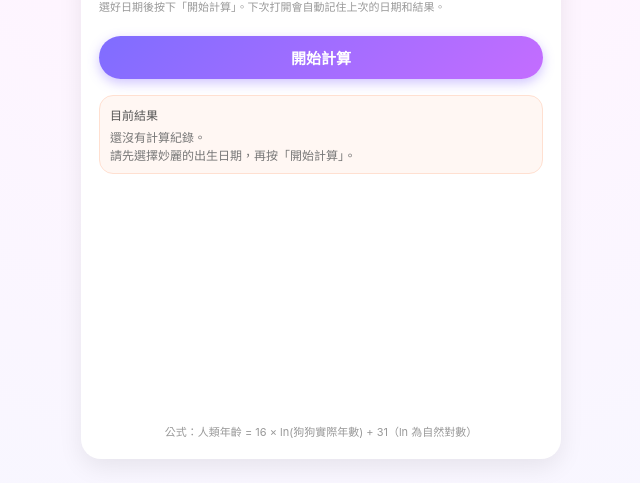
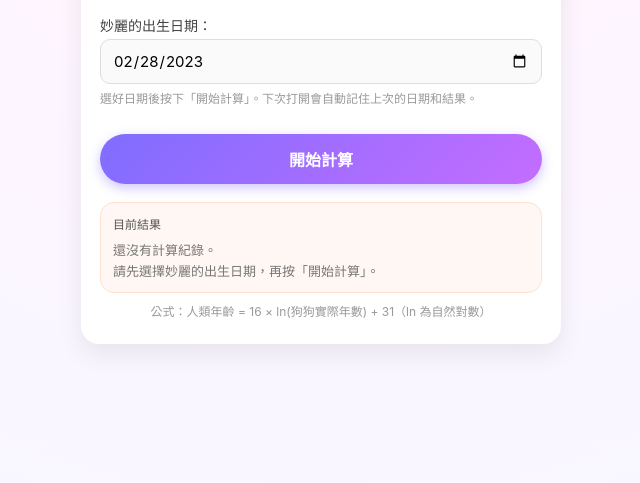
Before and after one commit to yun355626/day12, a plain HTML site: page index.html in a window 1280 px wide. Shown: the part 317-800 px from the top of the page, without its empty margins (319-959 px from the left). Drawn offline with Linux system fonts and the light colour scheme.

Commit message:
修改畫面

```diff
--- a/index.html
+++ b/index.html
@@ -5,44 +5,46 @@
   <title>妙麗歲數計算機</title>
 
   <style>
+    /* 全域設定：字型與盒模型 */
     * {
       box-sizing: border-box;
       font-family: -apple-system, BlinkMacSystemFont, "Segoe UI", sans-serif;
     }
 
-    /* 讓整個頁面高度固定 = 視窗高度 */
-    html, body {
+    /* 手機優先：背景 + 置中卡片 */
+    body {
       margin: 0;
-      padding: 0;
-      height: 100%;
+      min-height: 100vh;
+      display: flex;
+      justify-content: center;
+      align-items: flex-start;
+      padding:
+        calc(8px + env(safe-area-inset-top, 0px))
+        calc(12px + env(safe-area-inset-right, 0px))
+        calc(16px + env(safe-area-inset-bottom, 0px))
+        calc(12px + env(safe-area-inset-left, 0px));
+      background: radial-gradient(circle at top, #ffe9f5 0, #fef5ff 40%, #f6f7ff 100%);
     }
 
-    body {
-      min-height: 100vh;
-      background: radial-gradient(circle at top, #ffe9f5 0, #fef5ff 40%, #f6f7ff 100%);
-      display: flex;
-      justify-content: center;
-      /* 🎯 不要任何滾輪 */
-      overflow: hidden;
+    /* 主卡片容器：手機幾乎滿版，桌機置中 */
+    .app-container {
+      width: 100%;
+      max-width: 440px;
+      margin: 12px auto 24px;
+      background: #ffffff;
+      border-radius: 18px;
+      padding: 20px 18px 22px;
+      box-shadow: 0 10px 26px rgba(0, 0, 0, 0.08);
+      border: 1px solid rgba(255, 255, 255, 0.9);
     }
 
-    /* 手機版：內容滿版鋪滿整個螢幕 */
-    .app-container {
-      width: 100%;
-      max-width: 480px;
-      min-height: 100vh;
-      background: #ffffff;
-      padding: 24px 18px 20px;
-      display: flex;
-      flex-direction: column;
-    }
-
+    /* 狗狗圓形頭像 */
     .dog-photo {
-      width: 120px;
-      height: 120px;
+      width: 104px;
+      height: 104px;
       border-radius: 50%;
       overflow: hidden;
-      margin: 0 auto 12px;
+      margin: 0 auto 10px;
       border: 4px solid #fff;
       box-shadow: 0 4px 10px rgba(0, 0, 0, 0.12);
     }
@@ -53,8 +55,9 @@
       object-fit: cover;
     }
 
+    /* 標題與說明文字（置中） */
     .app-title {
-      font-size: 21px;
+      font-size: 20px;
       font-weight: 700;
       text-align: center;
       color: #333;
@@ -62,29 +65,31 @@
     }
 
     .subtitle {
-      font-size: 12px;
+      font-size: 13px;
       text-align: center;
       color: #777;
       margin-bottom: 18px;
+      line-height: 1.5;
     }
 
+    /* 輸入區塊 */
     .input-group {
-      margin-bottom: 10px;
+      margin-bottom: 12px;
     }
 
     label {
       display: block;
-      font-size: 13px;
+      font-size: 14px;
       color: #444;
       margin-bottom: 4px;
     }
 
     input[type="date"] {
       width: 100%;
-      padding: 9px 10px;
+      padding: 11px 12px;
       border-radius: 10px;
       border: 1px solid #ddd;
-      font-size: 14px;
+      font-size: 15px;
       background: #fafafa;
       outline: none;
       transition: border-color 0.15s ease, box-shadow 0.15s ease, background 0.15s ease;
@@ -97,18 +102,20 @@
     }
 
     .hint-text {
-      margin-top: 4px;
-      font-size: 11px;
+      margin-top: 6px;
+      font-size: 12px;
       color: #999;
+      line-height: 1.5;
     }
 
+    /* 計算按鈕：寬度 100%，像手機 App 按鈕 */
     .btn {
       width: 100%;
-      margin-top: 12px;
-      padding: 11px 16px;
+      margin-top: 14px;
+      padding: 13px 18px;
       border-radius: 999px;
       border: none;
-      font-size: 15px;
+      font-size: 16px;
       font-weight: 700;
       cursor: pointer;
       color: #fff;
@@ -127,9 +134,10 @@
       box-shadow: 0 3px 8px rgba(120, 88, 255, 0.25);
     }
 
+    /* 結果外框 */
     .result-wrapper {
-      margin-top: 16px;
-      padding: 10px 10px 8px;
+      margin-top: 18px;
+      padding: 12px 12px 10px;
       border-radius: 14px;
       background: #fff7f3;
       border: 1px solid #ffe0d1;
@@ -139,7 +147,7 @@
       display: flex;
       justify-content: space-between;
       align-items: center;
-      margin-bottom: 6px;
+      margin-bottom: 8px;
       font-size: 12px;
       color: #555;
     }
@@ -147,17 +155,21 @@
     .last-time {
       font-size: 11px;
       color: #999;
+      text-align: right;
+      flex-shrink: 0;
+      margin-left: 8px;
     }
 
+    /* 兩個結果卡片：狗狗年齡 / 人類年齡 */
     .result-cards {
       display: flex;
       gap: 8px;
-      margin-bottom: 6px;
+      margin-bottom: 8px;
     }
 
     .result-card {
       flex: 1;
-      padding: 8px 8px 6px;
+      padding: 10px 10px 8px;
       border-radius: 10px;
       background: #ffe4da;
       text-align: center;
@@ -174,7 +186,7 @@
     }
 
     .result-value {
-      font-size: 20px;
+      font-size: 21px;
       font-weight: 700;
       color: #c64646;
     }
@@ -186,15 +198,15 @@
     }
 
     .result-text {
-      font-size: 12px;
+      font-size: 13px;
       color: #503434;
-      line-height: 1.5;
+      line-height: 1.6;
     }
 
     .result-placeholder {
-      font-size: 12px;
+      font-size: 13px;
       color: #777;
-      line-height: 1.5;
+      line-height: 1.6;
     }
 
     .error {
@@ -202,33 +214,63 @@
       font-weight: 700;
     }
 
-    /* 公式貼在畫面底部：用 margin-top:auto 把它推下去 */
+    /* 公式文字 */
     .formula {
-      margin-top: auto;
-      padding-top: 12px;
-      font-size: 11px;
+      margin-top: 10px;
+      font-size: 12px;
       color: #999;
       text-align: center;
+      line-height: 1.5;
     }
 
-    /* 小手機：結果卡片改直向排 */
-    @media (max-width: 360px) {
+    /* 手機寬度（<= 480px）：結果卡片改直向、整體更像 App */
+    @media (max-width: 480px) {
+      body {
+        align-items: stretch;
+      }
+
+      .app-container {
+        margin-top: 4px;
+        margin-bottom: 20px;
+        border-radius: 18px;
+        padding: 18px 16px 20px;
+      }
+
       .result-cards {
         flex-direction: column;
       }
     }
 
-    /* 比較大的裝置（平板/桌機）時，加一點卡片感 */
+    /* 超小螢幕再微調：讓元素更緊湊 */
+    @media (max-width: 360px) {
+      .app-container {
+        padding: 16px 12px 18px;
+        border-radius: 16px;
+      }
+      .subtitle {
+        font-size: 12px;
+      }
+      .result-value {
+        font-size: 20px;
+      }
+    }
+
+    /* 中型螢幕以上：稍微加大一些，看起來更像小工具頁面 */
     @media (min-width: 768px) {
       body {
-        overflow: auto; /* 桌機可允許捲動 */
+        padding: 24px 16px 32px;
+        align-items: center;
       }
-
       .app-container {
-        margin: 24px auto;
-        min-height: calc(100vh - 48px);
-        border-radius: 20px;
-        box-shadow: 0 8px 24px rgba(0, 0, 0, 0.08);
+        max-width: 480px;
+        margin-top: 0;
+      }
+      .app-title {
+        font-size: 22px;
+      }
+      .dog-photo {
+        width: 120px;
+        height: 120px;
       }
     }
   </style>
@@ -236,15 +278,18 @@
 
 <body>
   <div class="app-container">
+    <!-- 頂部：狗狗照片 -->
     <div class="dog-photo">
       <img
-        src="https://images.unsplash.com/photo-1537151625747-768eb6cf92b6?auto=format&fit=crop&w=600&q=80"
+        src="https://images.unsplash.com/photo-1548199973-03cce0bbc87b?auto=format&fit=crop&w=500&q=60"
         alt="妙麗的照片">
     </div>
 
+    <!-- 標題與說明 -->
     <div class="app-title">🐶 妙麗歲數計算機</div>
     <div class="subtitle">輸入妙麗的出生日期，幫你換算成「人類年齡」！</div>
 
+    <!-- 日期輸入 -->
     <div class="input-group">
       <label for="birthDate">妙麗的出生日期：</label>
       <input type="date" id="birthDate" value="2023-02-28">
@@ -253,8 +298,10 @@
       </div>
     </div>
 
+    <!-- 計算按鈕 -->
     <button id="calculateBtn" class="btn">開始計算</button>
 
+    <!-- 結果區 -->
     <div id="result" class="result-wrapper">
       <div class="result-title-row">
         <span>目前結果</span>
@@ -269,6 +316,7 @@
       </div>
     </div>
 
+    <!-- 公式說明 -->
     <div class="formula">
       公式：人類年齡 = 16 × ln(狗狗實際年數) + 31（ln 為自然對數）
     </div>
@@ -276,7 +324,7 @@
 
 <script>
   const dogName = "妙麗";
-    const STORAGE_KEY = "miaoLiDogAgeResult_v5";
+  const STORAGE_KEY = "miaoLiDogAgeResult_v3";
 
   const birthInput = document.getElementById("birthDate");
   const resultContainer = document.getElementById("resultContent");
@@ -384,7 +432,7 @@
     }
 
     const dogAgeYears = years;
-      const humanAgeYears = 16 * Math.log(dogAgeYears) + 31; // ln
+    const humanAgeYears = 16 * Math.log(dogAgeYears) + 31;
 
     const dogAgeDisplay = dogAgeYears.toFixed(1);
     const humanAgeDisplay = humanAgeYears.toFixed(1);
@@ -395,5 +443,6 @@
 
   document.addEventListener("DOMContentLoaded", loadFromStorage);
 </script>
+
 </body>
 </html>
```
Lines whose indentation alone changed are shown as unchanged.
